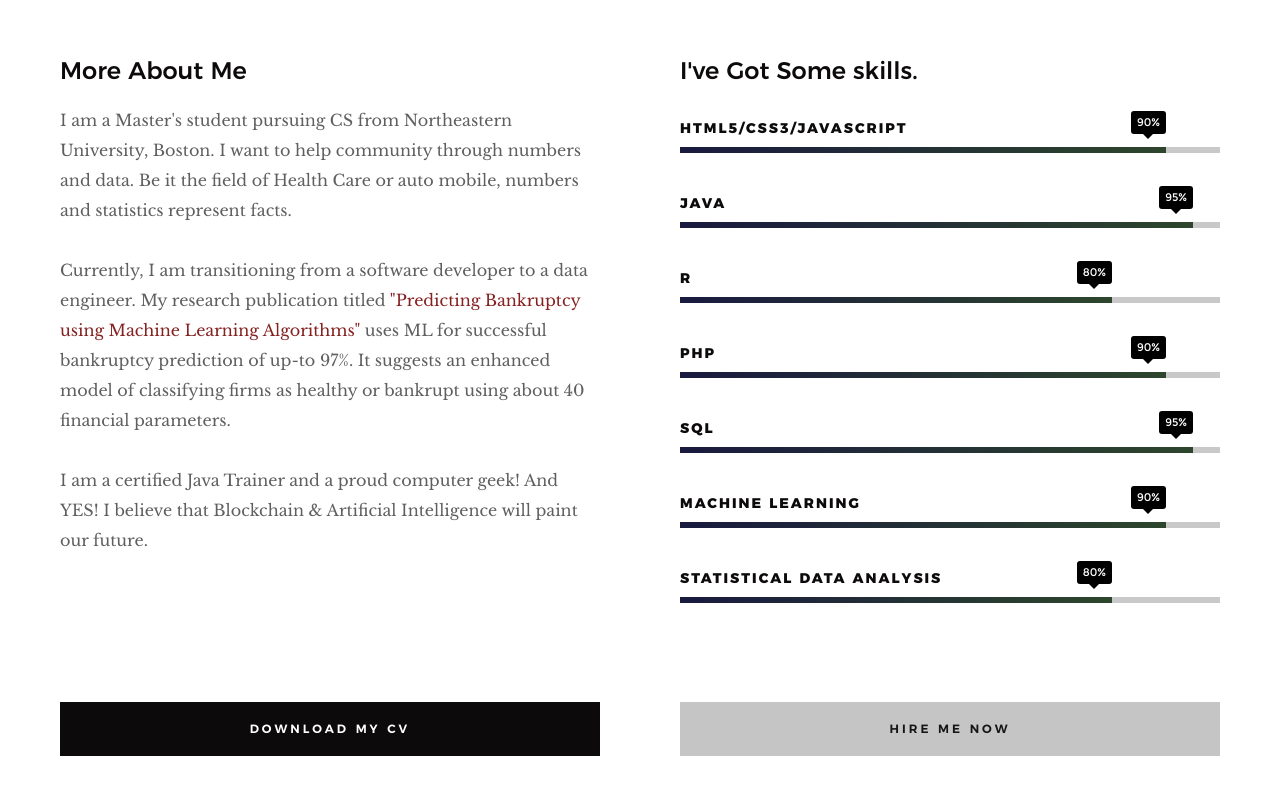
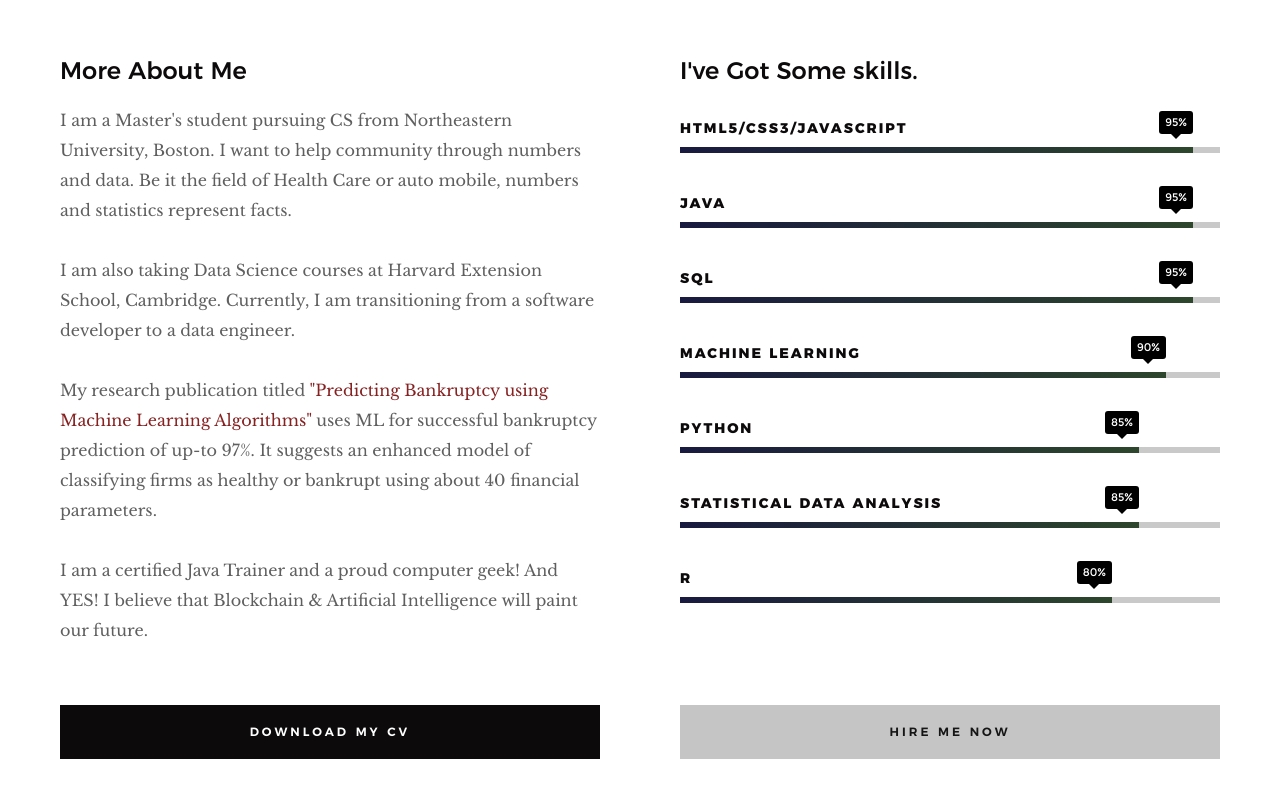
Before and after one commit to karanabhi/abhishekkaran.xyz, a plain HTML site: page index.html in a window 1280 px wide. Shown: the part 1190-1980 px from the top of the page. Drawn offline with Linux system fonts and the light colour scheme.

Commit message:
Added Harvard

```diff
--- a/index.html
+++ b/index.html
@@ -117,7 +117,7 @@
 
         <ul class="home-social">
             <li>
-                <a href="https://www.linkedin.com/in/abhishek-karan-64743445/">
+                <a href="https://www.linkedin.com/in/karanabhi/">
                     <i class="im im-linkedin" aria-hidden="true"></i>
                     <span>LinkedIn</span>
                 </a>
@@ -167,13 +167,15 @@
                 <p>I am a Master's student pursuing CS from Northeastern University, Boston. I want to help community through
                     numbers and data. Be it the field of Health Care or auto mobile, numbers and statistics represent facts.
                 </p>
+                <p>I am also taking Data Science courses at Harvard Extension School, Cambridge. Currently, I am transitioning
+                    from a software developer to a data engineer.</p>
                 <p>
-                    Currently, I am transitioning from a software developer to a data engineer. My research publication titled
+                    My research publication titled
                     <a href="http://aircconline.com/ijci/V5N1/5116ijci10.pdf">
                         "Predicting Bankruptcy using Machine Learning Algorithms"
                     </a>
-                    uses ML for successful bankruptcy prediction of up-to 97%. It suggests an enhanced model of classifying firms as healthy or
-                    bankrupt using about 40 financial parameters.
+                    uses ML for successful bankruptcy prediction of up-to 97%. It suggests an enhanced model of classifying firms as healthy
+                    or bankrupt using about 40 financial parameters.
                 </p>
                 <p>
                     I am a certified Java Trainer and a proud computer geek! And YES! I believe that Blockchain & Artificial Intelligence will
@@ -187,8 +189,8 @@
 
                 <ul class="skill-bars">
                     <li>
-                        <div class="progress percent90">
-                            <span>90%</span>
+                        <div class="progress percent95">
+                            <span>95%</span>
                         </div>
                         <strong>HTML5/CSS3/JavaScript</strong>
                     </li>
@@ -197,18 +199,6 @@
                             <span>95%</span>
                         </div>
                         <strong>Java</strong>
-                    </li>
-                    <li>
-                        <div class="progress percent80">
-                            <span>80%</span>
-                        </div>
-                        <strong>R</strong>
-                    </li>
-                    <li>
-                        <div class="progress percent90">
-                            <span>90%</span>
-                        </div>
-                        <strong>PHP</strong>
                     </li>
                     <li>
                         <div class="progress percent95">
@@ -223,10 +213,22 @@
                         <strong>Machine Learning</strong>
                     </li>
                     <li>
+                        <div class="progress percent85">
+                            <span>85%</span>
+                        </div>
+                        <strong>Python</strong>
+                    </li>
+                    <li>
+                        <div class="progress percent85">
+                            <span>85%</span>
+                        </div>
+                        <strong>Statistical Data Analysis </strong>
+                    </li>
+                    <li>
                         <div class="progress percent80">
                             <span>80%</span>
                         </div>
-                        <strong>Statistical Data Analysis </strong>
+                        <strong>R</strong>
                     </li>
                 </ul>
             </div>
@@ -312,8 +314,7 @@
                                         Aided professor in class with lab work and grading semester projects
                                     </li>
                                     <li>
-                                        Worked closely with students to help build game design logic and development
-	                                    techniques
+                                        Worked closely with students to help build game design logic and development techniques
                                     </li>
                                 </ul>
                             </p>
@@ -340,9 +341,8 @@
                             <p>
                                 <ul>
                                     <li>
-		                                Deployed a 9-Tier service oriented Automation & Visualization software using
-		                                Microservices and Object-Oriented concepts to linearize the intern allotment
-		                                procedure.
+                                        Deployed a 9-Tier service oriented Automation & Visualization software using Microservices and Object-Oriented concepts to
+                                        linearize the intern allotment procedure.
                                     </li>
                                 </ul>
                             </p>
@@ -361,9 +361,8 @@
                             <p>
                                 <ul>
                                     <li>
-		                                Developed an Android application using Java and .NET web services for real-time
-		                                customer feedback to enhance client experience for life insurance purchases and
-		                                on-line banking.
+                                        Developed an Android application using Java and .NET web services for real-time customer feedback to enhance client experience
+                                        for life insurance purchases and on-line banking.
                                     </li>
                                 </ul>
                             </p>
@@ -393,9 +392,9 @@
                 <h1>You probably want to look at my work...</h1>
 
                 <p class="lead">
-	                I have developed & deployed a whole lot of web sites & portals using JSP/Servlet, PHP, .NET,
-	                Node.js etc. Researched & achieved comprehensive results on Data Mining & Machine Learning
-	                algorithms. Following are some of the projects that I have worked on:
+                    I have developed & deployed a whole lot of web sites & portals using JSP/Servlet, PHP, .NET, Node.js etc. Researched & achieved
+                    comprehensive results on Data Mining & Machine Learning algorithms. Following are some of the projects
+                    that I have worked on:
                 </p>
             </div>
         </div>
@@ -408,8 +407,7 @@
 
                         <div class="item-folio__thumb">
                             <a href="https://github.com/karanabhi/cs5200-spring-2018-karan-abhishek" data-size="1050x700">
-                                <img src="images/portfolio/gallery/hospital-portal.png"
-                                     srcset="images/portfolio/gallery/hospital-portal.png 1x, images/portfolio/gallery/hospital-portal.png 2x" >
+                                <img src="images/portfolio/gallery/hospital-portal.png" srcset="images/portfolio/gallery/hospital-portal.png 1x, images/portfolio/gallery/hospital-portal.png 2x">
                                 <span class="shadow-overlay"></span>
                             </a>
                         </div>
@@ -432,9 +430,8 @@
                     <div class="item-folio">
 
                         <div class="item-folio__thumb">
-                            <a href="https://github.com/karanabhi/BusTracker"data-size="1050x700">
-                                <img src="images/portfolio/gallery/mbtatracker.png"
-                                     srcset="images/portfolio/gallery/mbtatracker.png 1x, images/portfolio/gallery/mbtatracker.png 2x" >
+                            <a href="https://github.com/karanabhi/BusTracker" data-size="1050x700">
+                                <img src="images/portfolio/gallery/mbtatracker.png" srcset="images/portfolio/gallery/mbtatracker.png 1x, images/portfolio/gallery/mbtatracker.png 2x">
                                 <span class="shadow-overlay"></span>
                             </a>
                         </div>
@@ -458,8 +455,7 @@
 
                         <div class="item-folio__thumb">
                             <a href="https://github.com/karanabhi/BlackJack" data-size="1050x700">
-                                <img src="images/portfolio/gallery/blackjack.png"
-                                     srcset="images/portfolio/gallery/blackjack.png 1x, images/portfolio/gallery/blackjack.png 2x" >
+                                <img src="images/portfolio/gallery/blackjack.png" srcset="images/portfolio/gallery/blackjack.png 1x, images/portfolio/gallery/blackjack.png 2x">
                                 <span class="shadow-overlay"></span>
                             </a>
                         </div>
@@ -481,8 +477,8 @@
                     <div class="item-folio">
 
                         <div class="item-folio__thumb">
-                            <a href="https://github.com/karanabhi/angelhack.git"data-size="1050x700">
-                                <img src="images/portfolio/gallery/CodeTrip.png" srcset="images/portfolio/gallery/CodeTrip.png 1x, images/portfolio/gallery/CodeTrip.png 2x" >
+                            <a href="https://github.com/karanabhi/angelhack.git" data-size="1050x700">
+                                <img src="images/portfolio/gallery/CodeTrip.png" srcset="images/portfolio/gallery/CodeTrip.png 1x, images/portfolio/gallery/CodeTrip.png 2x">
                                 <span class="shadow-overlay"></span>
                             </a>
                         </div>
@@ -506,7 +502,7 @@
 
                         <div class="item-folio__thumb">
                             <a href="https://github.com/karanabhi/Azurl-ML-with-JAVA" data-size="1050x700">
-                                <img src="images/portfolio/gallery/bankruptcy-predictor.png" srcset="images/portfolio/gallery/bankruptcy-predictor.png 1x, images/portfolio/gallery/bankruptcy-predictor.png 2x" >
+                                <img src="images/portfolio/gallery/bankruptcy-predictor.png" srcset="images/portfolio/gallery/bankruptcy-predictor.png 1x, images/portfolio/gallery/bankruptcy-predictor.png 2x">
                                 <span class="shadow-overlay"></span>
                             </a>
                         </div>
@@ -529,8 +525,9 @@
                     <div class="item-folio">
 
                         <div class="item-folio__thumb">
-                            <a href="https://github.com/karanabhi/zs_hospital_contest"data-size="1050x700">
-                                <img src="images/portfolio/gallery/ZS-hospital.png" srcset="images/portfolio/gallery/ZS-hospital.png 1x, images/portfolio/gallery/ZS-hospital.png 2x" alt="">
+                            <a href="https://github.com/karanabhi/zs_hospital_contest" data-size="1050x700">
+                                <img src="images/portfolio/gallery/ZS-hospital.png" srcset="images/portfolio/gallery/ZS-hospital.png 1x, images/portfolio/gallery/ZS-hospital.png 2x"
+                                    alt="">
                                 <span class="shadow-overlay"></span>
                             </a>
                         </div>
@@ -885,8 +882,7 @@
                 <h3>Contact</h3>
                 <h1>Say Hello!</h1>
 
-                <p class="lead">Want to work together? Say Hi? or simply talk over a cup of coffee!
-                    I’d love to hear from you.</p>
+                <p class="lead">Want to work together? Say Hi? or simply talk over a cup of coffee! I’d love to hear from you.</p>
             </div>
         </div>
 
@@ -909,7 +905,7 @@
                                 class="full-width"></textarea>
                         </div>
                         <div class="form-field">
-                            <a href="mailto:karan_abhi@live.in" class="full-width btn btn-primary btn--primary" >Submit</a>
+                            <a href="mailto:karan_abhi@live.in" class="full-width btn btn-primary btn--primary">Submit</a>
                             <div class="submit-loader">
                                 <div class="text-loader">Sending...</div>
                                 <div class="s-loader">
@@ -961,7 +957,7 @@
 
                 <ul class="footer-social">
                     <li>
-                        <a href="https://www.linkedin.com/in/abhishek-karan-64743445/">
+                        <a href="https://www.linkedin.com/in/karanabhi/">
                             <i class="im im-linkedin" aria-hidden="true"></i>
                             <span>LinkedIn</span>
                         </a>
@@ -994,7 +990,7 @@
             <div class="col-twelve">
                 <div class="copyright">
                     <span>© Copyright Abhishek Karan 2018</span>
-                    <span>Design by
+                    <span>Design Template by
                         <a href="https://www.styleshout.com/">styleshout</a>
                     </span>
                 </div>
```
Also changed, not shown: 1 other file. Lines whose indentation alone changed are shown as unchanged.
